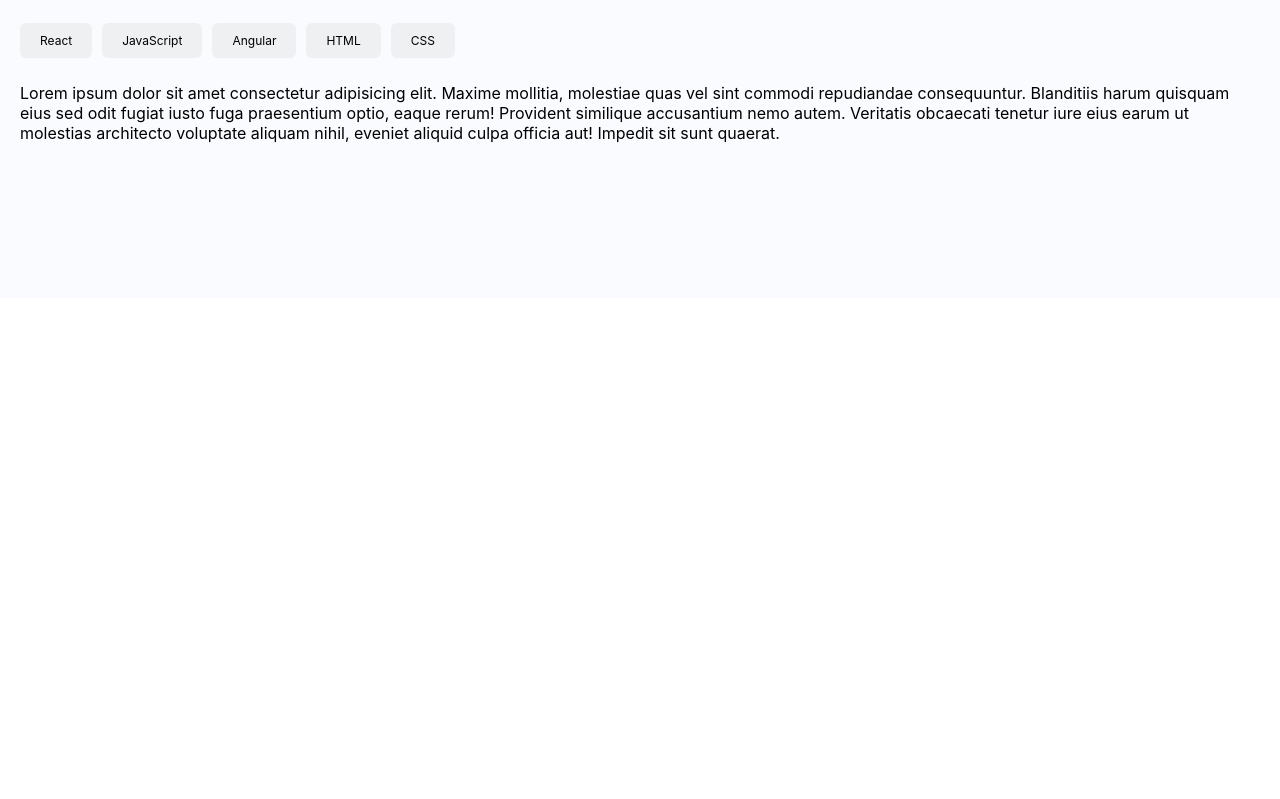
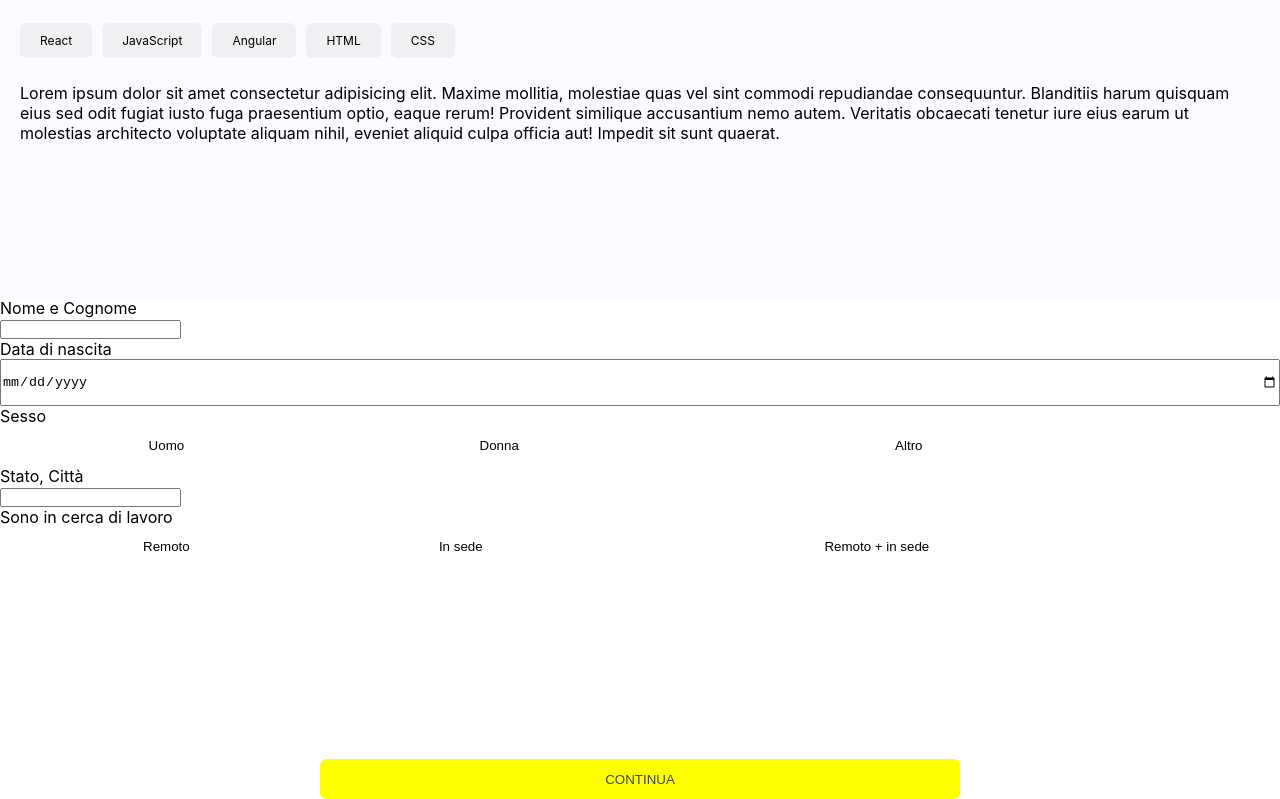
Before and after one commit to Emiliano-S/devmeet, a React (Create React App) app: page / in a window 1280 px wide. Shown: the part 2036-2835 px from the top of the page. Before the commit the page ends 2334 px from the top, so only its background shows below. Built offline with nearby package versions, Linux system fonts and the light colour scheme; the HTML template or start-up script is replaced by a standard one.

Commit message:
add forms component

```diff
--- a/src/App.js
+++ b/src/App.js
@@ -4,6 +4,7 @@ import { CardContainer } from './components/CardContainer';
 import LandingPage from './components/LandingPage';
 import { NavBar } from './components/NavBar';
 import SignUp from './components/SignUp';
+import Form from './components/Form';
 import data from './data/db';
 
 function App() {
@@ -15,6 +16,7 @@ function App() {
         <SignUp />
         <NavBar options back={'#'}/>
         <CardContainer data={dbCard}/>
+        <Form/>
     </div>
   );
 }
--- /dev/null
+++ b/src/components/Form.js
@@ -0,0 +1,75 @@
+import React from "react";
+import Button from "./Button";
+
+export default class Form extends React.Component {
+    render() {
+        return (
+            <>
+                <form>
+                    <div className='title-style'>Nome e Cognome</div>
+                    <input className='input' type={'text'}
+                        pattern="[a-z]" required></input>
+
+                    <div className='title-style'>Data di nascita</div>
+                    <input className="input" type="date" style={{ height: '3.5em', width: '100%' }}
+                        min="1932-01-01" max="2022-12-31" required></input>
+
+                    <div className='title-style'>Sesso</div>
+                    <div className="option-container">
+                        <Button selectButton
+                            bgColor={'white'}
+                            wd={'26%'}
+                            hg={'3em'}
+                            text={'Uomo'} />
+                        <Button selectButton
+                            bgColor={'white'}
+                            wd={'26%'}
+                            hg={'3em'}
+                            text={'Donna'} />
+                        <Button selectButton
+                            bgColor={'white'}
+                            wd={'38%'}
+                            hg={'3em'}
+                            text={'Altro'} />
+                    </div>
+
+                    <div className='title-style'>Stato, Città</div>
+                    <input type={'text'} className='input' required></input>
+
+                    <div className='title-style'>Sono in cerca di lavoro</div>
+                    <div className="option-container">
+                        <Button selectButton
+                            bgColor={'white'}
+                            wd={'26%'}
+                            hg={'3em'}
+                            text={'Remoto'} />
+                        <Button selectButton
+                            bgColor={'white'}
+                            wd={'20%'}
+                            hg={'3em'}
+                            text={'In sede'} />
+                        <Button selectButton
+                            bgColor={'white'}
+                            wd={'45%'}
+                            hg={'3em'}
+                            text={'Remoto + in sede'} />
+                    </div>
+                    <input type={'submit'} value={'CONTINUA'}
+                        style={{
+                            backgroundColor: 'yellow',
+                            display: 'block',
+                            marginLeft: 'auto',
+                            marginRight: 'auto',
+                            marginTop: '15%',
+                            padding: '1em',
+                            border: 'transparent',
+                            width: '50%',
+                            height: '3em',
+                            borderRadius: '0.5em',
+                            color: 'rgb(54,71,100)'
+                        }} />
+                </form>
+            </>
+        )
+    }
+}
```
Also changed, not shown: src/components/style/Form.scss (added).
